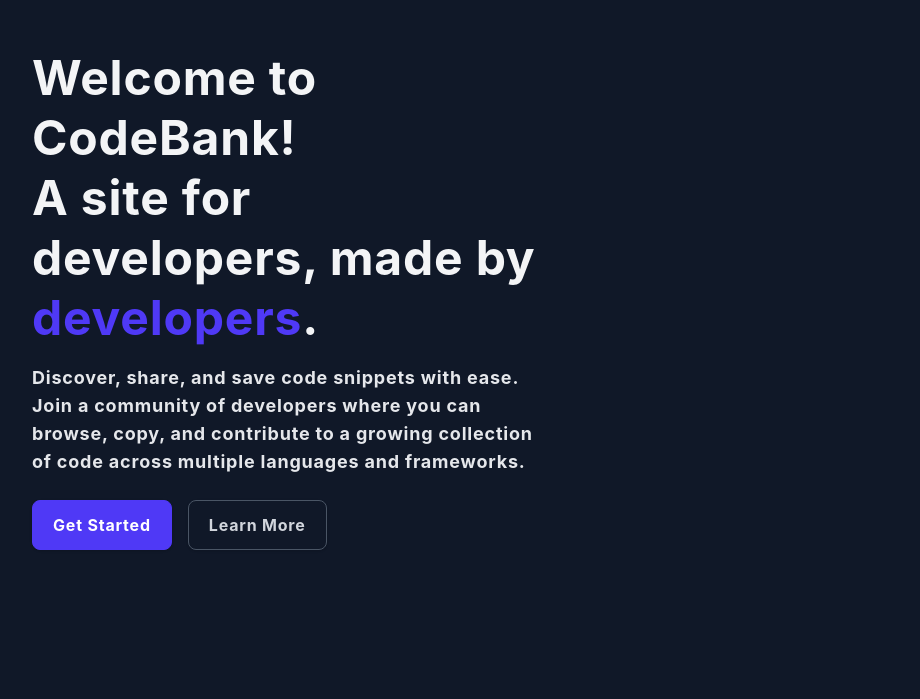
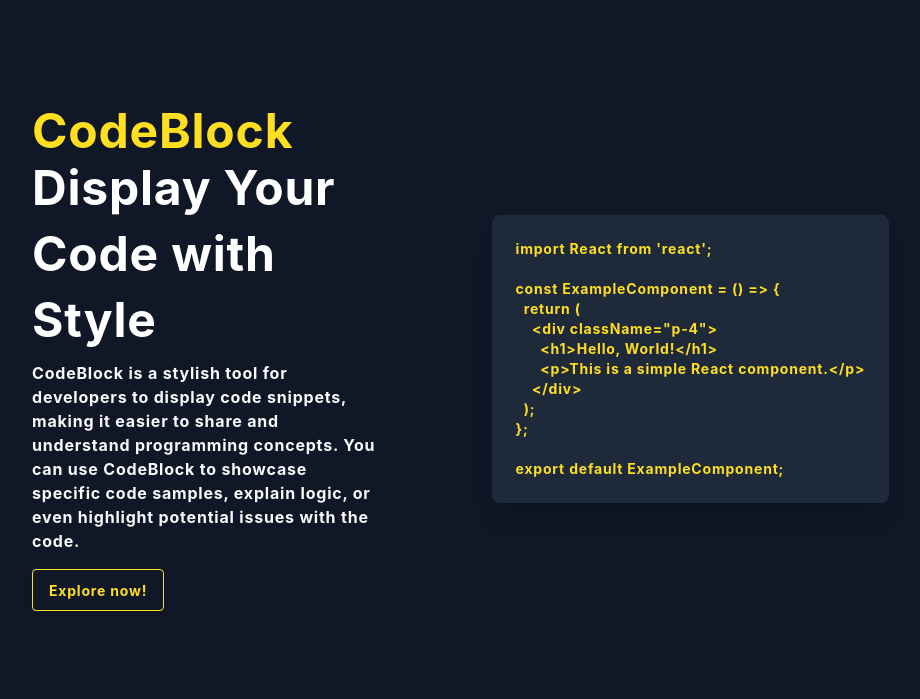
Before and after one commit to EmSley77/SnippetLookup, a React (Vite) app: page / in a window 1280 px wide. Shown: the part 101-800 px from the top of the page, without its empty margins (0-920 px from the left). Built offline with nearby package versions, Linux system fonts and the light colour scheme; no server answers.

Commit message:
doing ui work and fixing landing page

```diff
--- a/src/Components/Pages/Error.jsx
+++ b/src/Components/Pages/Error.jsx
@@ -25,7 +25,7 @@ export default function Error() {
                         background: "#fff",
                         borderRadius: "10px"
                     }}
-                    to={"/"}>Back to login</Link>
+                    to={"/"}>Back to Landing page</Link>
             </div>
         </>
     )
--- a/src/Components/Shared/Footer.jsx
+++ b/src/Components/Shared/Footer.jsx
@@ -1,11 +1,10 @@
-import React from 'react'
-import github from '../../assets/github-mark.png'
-import '../../styles/style.css'
+import React from 'react';
 import { Link } from 'react-router';
+import '../../styles/style.css';
 
 export default function Footer() {
     return (
-        <div className="w-full min-h-screen flex items-center justify-center bg-black">
+        <div className="w-full min-h-screen flex items-center justify-center bg-gray-900">
             <div className="md:w-2/3 w-full px-4 text-white flex flex-col">
                 <div className="w-full text-7xl font-bold">
                     <h1 className="w-full md:w-2/3">How can we help?</h1>
--- a/src/Components/home/Landing.jsx
+++ b/src/Components/home/Landing.jsx
@@ -5,42 +5,45 @@ import { Link } from 'react-router'
 export default function Landing() {
     return (
         <>
-            <section className="bg-gray-900 lg:grid lg:h-screen lg:place-content-center">
-                <div
-                    className="mx-auto w-screen max-w-screen-xl px-4 py-16 sm:px-6 sm:py-24 md:grid md:grid-cols-2 md:items-center md:gap-4 lg:px-8 lg:py-32"
-                ><div className="max-w-lg text-left">
-                        <h1 className="text-4xl font-bold text-gray-100 sm:text-5xl leading-tight">
-                            Welcome to CodeBank!
-                            <br />
-                            A site for developers, made by <strong className="text-indigo-600">developers</strong>.
-                        </h1>
-
-                        <p className="mt-4 text-base text-gray-200 sm:text-lg">
-                            Discover, share, and save code snippets with ease. Join a community of developers where you can
-                            browse, copy, and contribute to a growing collection of code across multiple languages and frameworks.
+            <section className="bg-gray-900 text-white py-20 h-screen">
+                <div className="container mx-auto flex flex-col md:flex-row items-center my-12 md:my-24">
+                    <div className="flex flex-col w-full lg:w-1/3 justify-center items-start p-8">
+                        <h1 className="text-5xl md:text-5xl  text-yellow-300 tracking-loose">CodeBlock</h1>
+                        <h2 className="text-3xl md:text-5xl leading-relaxed md:leading-snug mb-2">
+                            Display Your Code with Style
+                        </h2>
+                        <p className="text-sm md:text-base text-gray-50 mb-4">
+                            CodeBlock is a stylish tool for developers to display code snippets, making it easier to share and understand programming concepts. You can use CodeBlock to showcase specific code samples, explain logic, or even highlight potential issues with the code.
                         </p>
-
-                        <div className="mt-6 flex gap-4">
-                            <Link
-                                className="inline-block rounded-lg border border-indigo-600 bg-indigo-600 px-5 py-3 font-medium text-white shadow-sm transition-all hover:bg-indigo-700"
-                                to={"/login"}
-                            >
-                                Get Started
-                            </Link>
-
-                            <a
-                                className="inline-block rounded-lg border border-gray-600 px-5 py-3 font-medium text-gray-300 shadow-sm transition-all hover:bg-gray-800 hover:text-white"
-                                href="#"
-                            >
-                                Learn More
-                            </a>
+                        <div className="bg-transparent hover:bg-yellow-300 text-yellow-300 hover:text-black rounded shadow hover:shadow-lg py-2 px-4 border border-yellow-300 hover:border-transparent">
+                            <Link to={"/login"} className="text-sm">Explore now!</Link>
                         </div>
                     </div>
+                    <div className="p-8 mt-12 mb-6 md:mb-0 md:mt-0 ml-0 md:ml-12 lg:w-2/3 justify-center">
+                        <div className="h-48 flex flex-wrap content-center">
+                            <div className="bg-gray-800 p-6 rounded-lg shadow-xl">
+                                <pre className="text-sm">
+                                    <code className="text-yellow-300">
+                                        {`import React from 'react';
 
+const ExampleComponent = () => {
+  return (
+    <div className="p-4">
+      <h1>Hello, World!</h1>
+      <p>This is a simple React component.</p>
+    </div>
+  );
+};
 
-
+export default ExampleComponent;`}
+                                    </code>
+                                </pre>
+                            </div>
+                        </div>
+                    </div>
                 </div>
             </section>
+
             <Footer />
         </>
     )
--- a/src/Components/public/ResetPassword.jsx
+++ b/src/Components/public/ResetPassword.jsx
@@ -49,7 +49,7 @@ export default function ResetPassword() {
                     <button type="submit">Submit</button>
 
 
-                    <Link to={"/"} style={{ color: "var(--clr)", }}>
+                    <Link to={"/login"} style={{ color: "var(--clr)", }}>
                         Return
                     </Link>
                 </form>
```
Also changed, not shown: src/Components/public/Login.jsx (+68 -68 lines), src/main.jsx (+6 -6 lines).
